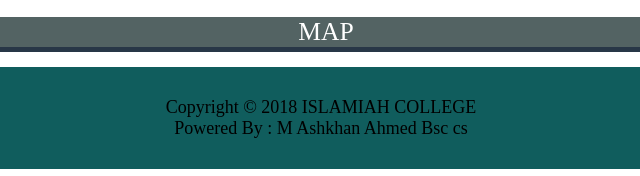
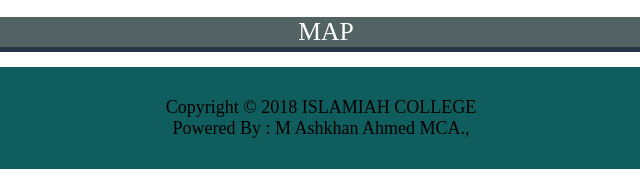
Before and after one commit to mohammedashkhan/islamiah-college, a plain HTML site: page index.html in a window 1280 px wide. Shown: the part 711-887 px from the top of the page, 319-959 px from the left. Drawn offline with Linux system fonts and the light colour scheme.

Commit message:
Update index.html

```diff
--- a/index.html
+++ b/index.html
@@ -53,7 +53,7 @@
 </a>
 		<footer>
 	<div id=footer>Copyright &copy 2018 ISLAMIAH COLLEGE<br>
-	Powered By : M Ashkhan Ahmed Bsc cs
+	Powered By : M Ashkhan Ahmed MCA.,
 	</div>
 		</footer>
 </body>
```
